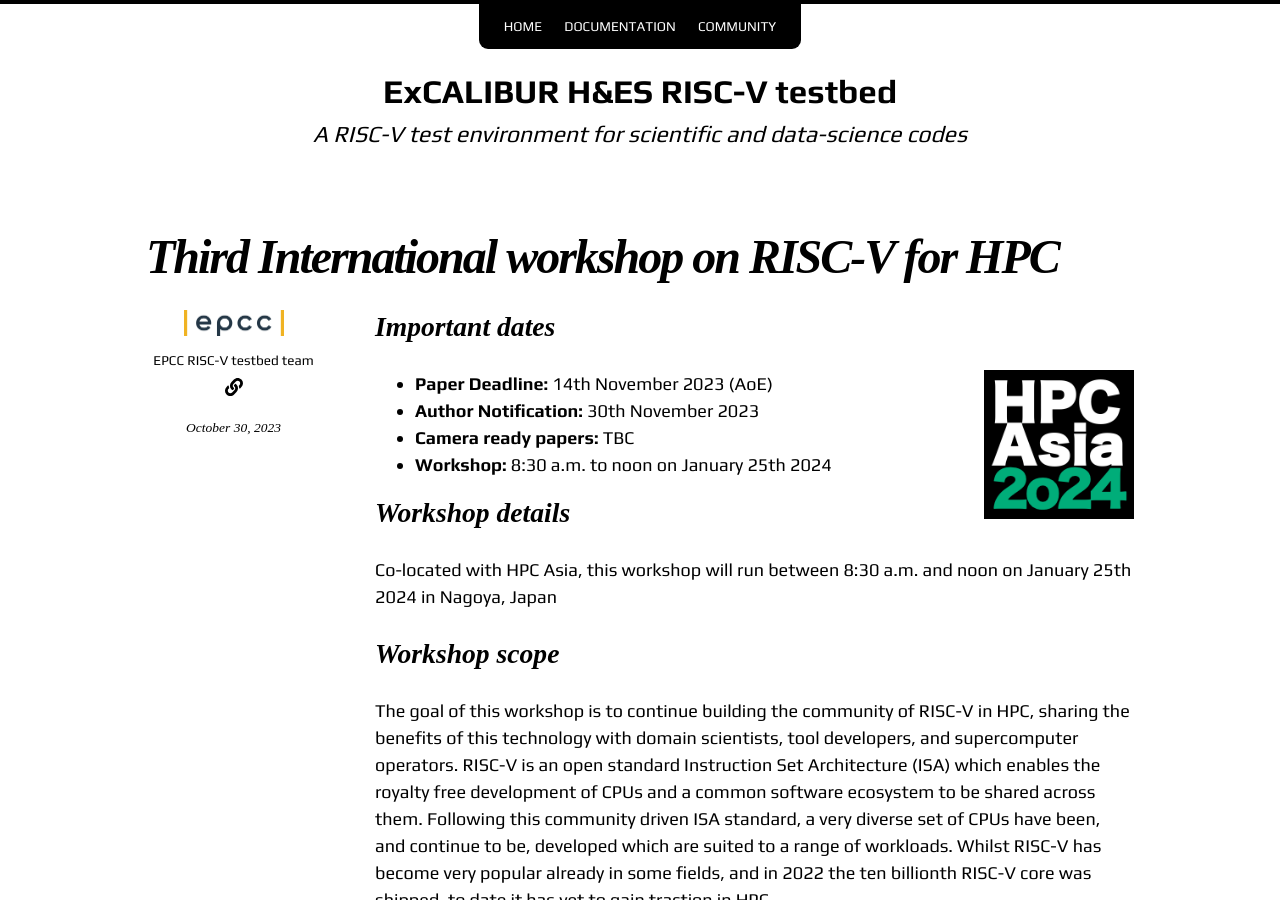
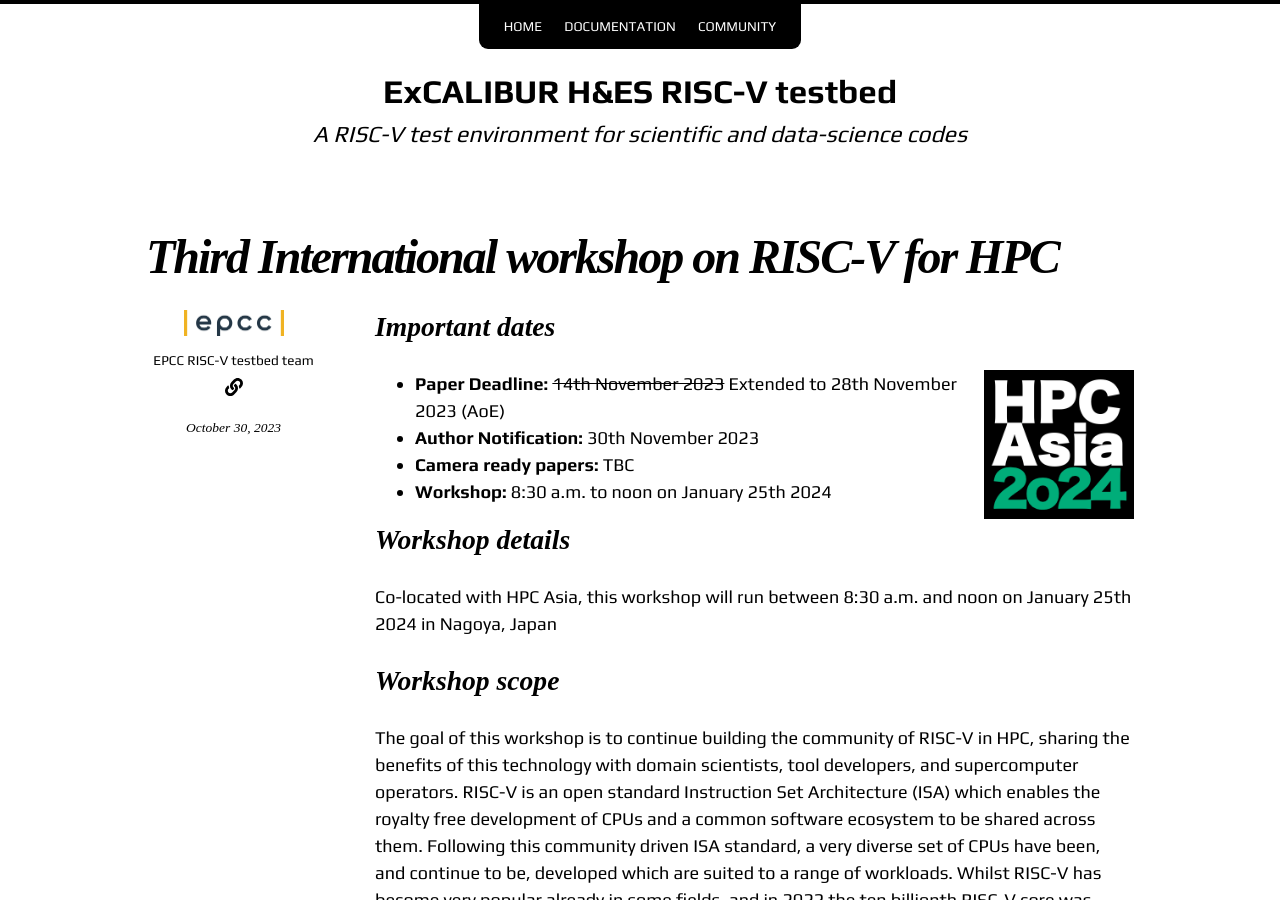
Before and after one commit to RISCVtestbed/riscvtestbed.github.io, a Jekyll site: the page built from _community/hpcasia24-workshop.md, in a window 1280 px wide and 900 px high. Built offline with Jekyll 4.4.1, drawn with Linux system fonts in a browser that asks for light colours; nearby versions of some CDN libraries.

Commit message:
Update hpcasia24-workshop.md

```diff
--- a/_community/hpcasia24-workshop.md
+++ b/_community/hpcasia24-workshop.md
@@ -7,7 +7,7 @@ icon_alt: Award icon
 ## Important dates
 <img align="right" src="/images/HPCAsia2024logo.png" width=150>
 
-* **Paper Deadline:** 14th November 2023 (AoE)
+* **Paper Deadline:** ~~14th November 2023~~ Extended to 28th November 2023 (AoE)
 * **Author Notification:** 30th November 2023
 * **Camera ready papers:** TBC
 * **Workshop:** 8:30 a.m. to noon on January 25th 2024
```
